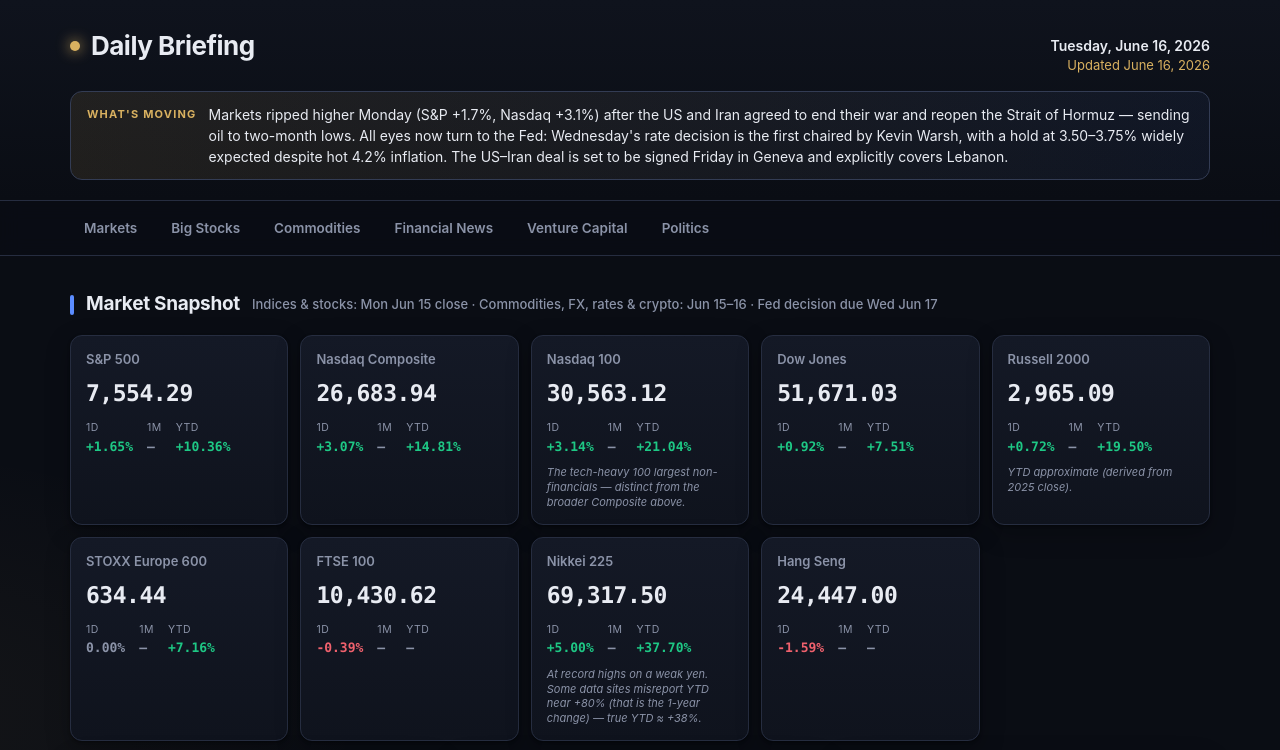
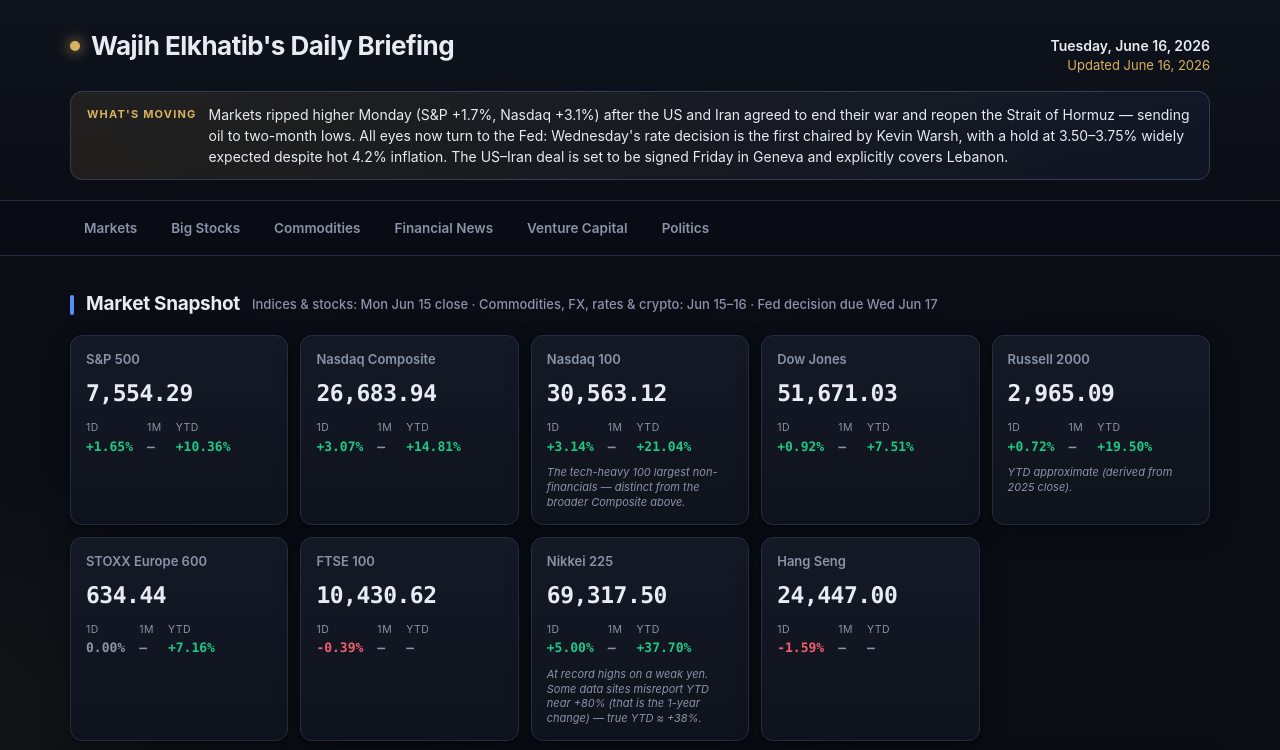
Before and after one commit to elkhatibwajih-afk/daily-briefing, a plain HTML site: page index.html in a window 1280 px wide. Shown: the top 750 px of the page. Drawn offline with Linux system fonts and the light colour scheme.

Commit message:
Update index.html

```diff
--- a/index.html
+++ b/index.html
@@ -3,7 +3,7 @@
 <head>
 <meta charset="UTF-8" />
 <meta name="viewport" content="width=device-width, initial-scale=1.0" />
-<title>Daily Briefing — Markets &amp; Geopolitics</title>
+<title>Wajih Elkhatib's Daily Briefing</title>
 <style>
   :root{
     --bg:#0a0d14;
@@ -219,7 +219,7 @@
 <header class="top">
   <div class="wrap">
     <div class="brand">
-      <h1><span class="dot"></span>Daily Briefing</h1>
+      <h1><span class="dot"></span>Wajih Elkhatib's Daily Briefing</h1>
       <div class="meta">
         <div class="date" id="m-date">—</div>
         <div class="updated" id="m-updated">—</div>
```
